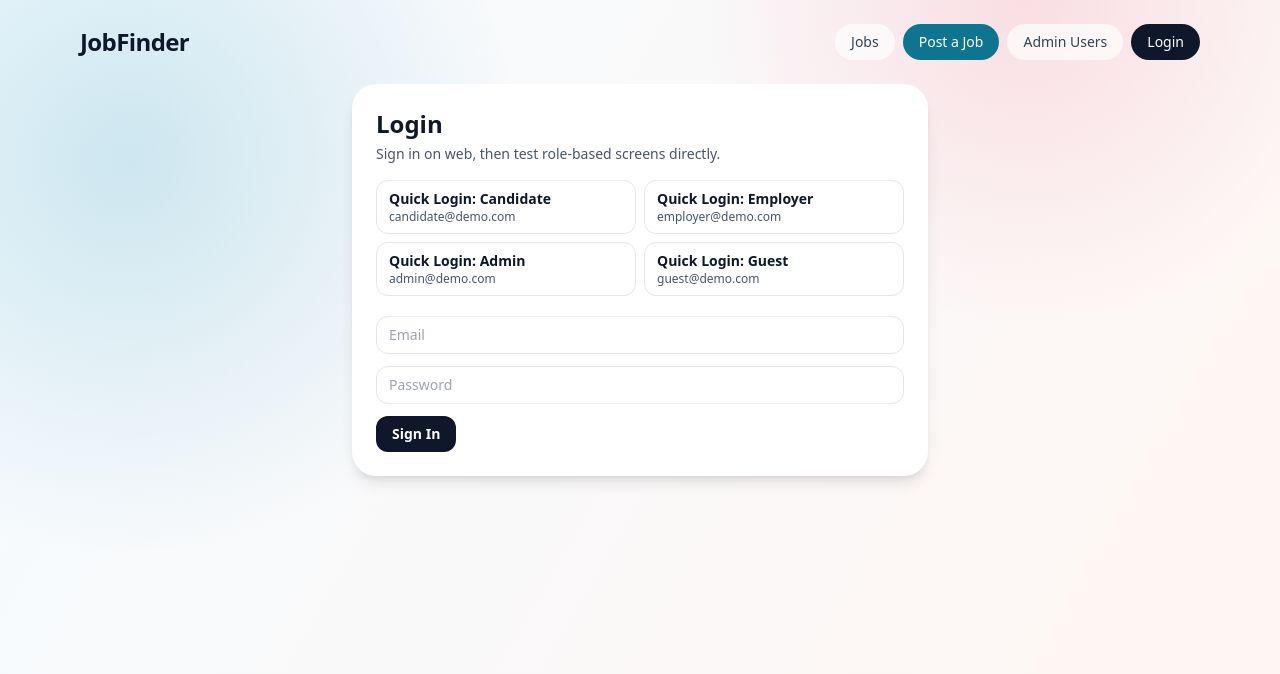
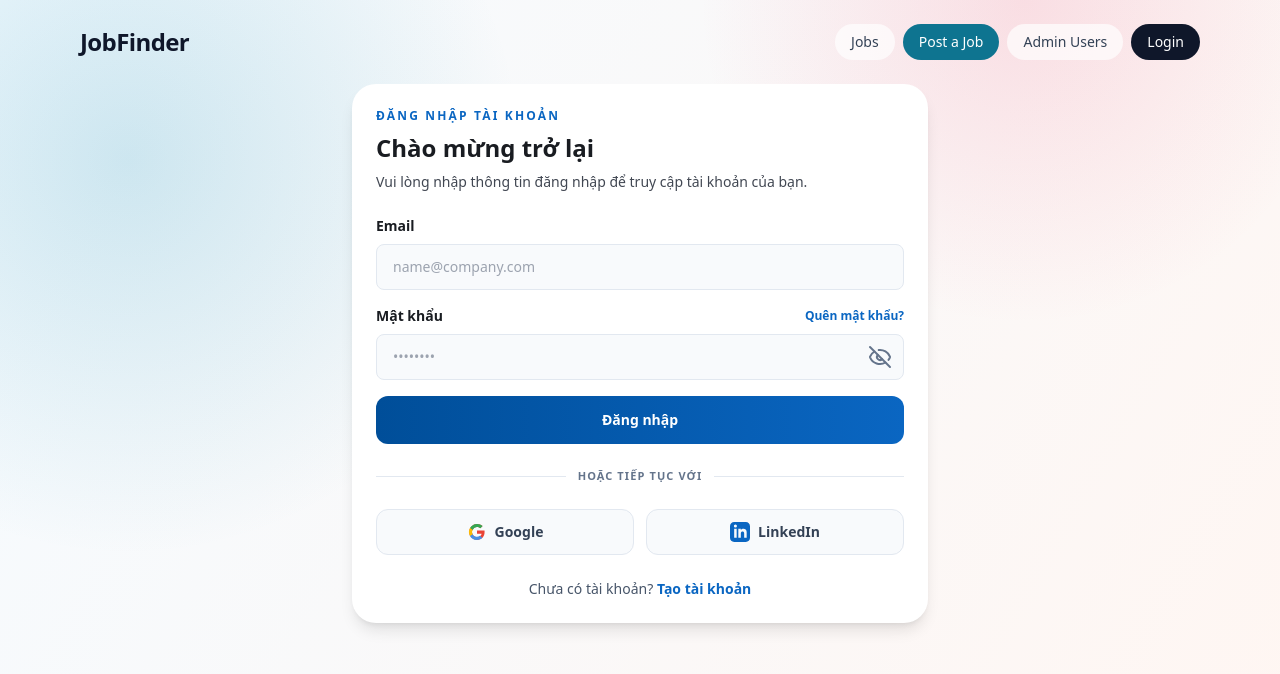
Before and after one commit to Khuongvjppro/TMDT, a Next.js app in the folder frontend/: page /login in a window 1280 px wide. Shown: the top 674 px of the page. Built offline with nearby package versions, Linux system fonts and the light colour scheme; no server answers.

Commit message:
login page

```diff
--- a/frontend/app/login/page.tsx
+++ b/frontend/app/login/page.tsx
@@ -1,22 +1,18 @@
 "use client";
 
+import Link from "next/link";
 import { FormEvent, useState } from "react";
 import { useRouter } from "next/navigation";
+import { Eye, EyeOff } from "lucide-react";
 import { login } from "../../lib/api";
 import { useAuth } from "../../components/auth-provider";
-
-const QUICK_USERS = [
-  { label: "Candidate", email: "candidate@demo.com", password: "123456" },
-  { label: "Employer", email: "employer@demo.com", password: "123456" },
-  { label: "Admin", email: "admin@demo.com", password: "123456" },
-  { label: "Guest", email: "guest@demo.com", password: "123456" },
-];
 
 export default function LoginPage() {
   const router = useRouter();
   const { setAuthState } = useAuth();
   const [message, setMessage] = useState("");
   const [isSubmitting, setIsSubmitting] = useState(false);
+  const [showPassword, setShowPassword] = useState(false);
 
   async function submitCredentials(email: string, password: string) {
     setIsSubmitting(true);
@@ -24,12 +20,12 @@ export default function LoginPage() {
     try {
       const data = await login(email, password);
       setAuthState({ token: data.token, user: data.user });
-      setMessage(`Login success as ${data.user.role}`);
+      setMessage(`Đăng nhập thành công với vai trò ${data.user.role}`);
       router.push("/");
       router.refresh();
     } catch (error) {
       const nextMessage =
-        error instanceof Error ? error.message : "Login failed";
+        error instanceof Error ? error.message : "Đăng nhập thất bại";
       setMessage(nextMessage);
     } finally {
       setIsSubmitting(false);
@@ -45,54 +41,129 @@ export default function LoginPage() {
   }
 
   return (
-    <section className="mx-auto max-w-xl rounded-3xl bg-white p-6 shadow-lg">
-      <h1 className="text-2xl font-black text-slate-900">Login</h1>
-      <p className="mt-1 text-sm text-slate-600">
-        Sign in on web, then test role-based screens directly.
+    <section className="mx-auto max-w-xl rounded-3xl bg-white p-6 text-[#191c21] shadow-lg">
+      <div className="mb-6 space-y-2">
+        <p className="text-xs font-semibold uppercase tracking-[0.18em] text-[#0a66c2]">
+          Đăng nhập tài khoản
         </p>
-
-      <div className="mt-4 grid gap-2 sm:grid-cols-2">
-        {QUICK_USERS.map((item) => (
-          <button
-            key={item.email}
-            type="button"
-            disabled={isSubmitting}
-            onClick={() => submitCredentials(item.email, item.password)}
-            className="rounded-xl border border-slate-200 px-3 py-2 text-left text-sm hover:bg-slate-50 disabled:opacity-60"
-          >
-            <p className="font-semibold text-slate-900">
-              Quick Login: {item.label}
+        <h1 className="text-2xl font-bold text-[#191c21]">Chào mừng trở lại</h1>
+        <p className="text-sm text-[#414752]">
+          Vui lòng nhập thông tin đăng nhập để truy cập tài khoản của bạn.
         </p>
-            <p className="text-xs text-slate-600">{item.email}</p>
-          </button>
-        ))}
       </div>
 
-      <form className="mt-5 space-y-3" onSubmit={onSubmit}>
+      <form className="space-y-4" onSubmit={onSubmit}>
+        <div className="space-y-2">
+          <label className="block text-sm font-semibold text-[#191c21]" htmlFor="email">
+            Email
+          </label>
           <input
+            id="email"
             name="email"
             type="email"
-          placeholder="Email"
-          className="w-full rounded-xl border px-3 py-2 text-sm"
+            placeholder="name@company.com"
+            className="w-full rounded-lg border border-slate-200 bg-slate-50 px-4 py-3 text-sm text-[#191c21] outline-none transition focus:border-[#0a66c2] focus:ring-2 focus:ring-[#0a66c2]/20"
             required
             disabled={isSubmitting}
           />
+        </div>
+
+        <div className="space-y-2">
+          <div className="flex items-center justify-between">
+            <label className="block text-sm font-semibold text-[#191c21]" htmlFor="password">
+              Mật khẩu
+            </label>
+            <button
+              type="button"
+              className="text-xs font-semibold text-[#0a66c2] hover:underline"
+            >
+              Quên mật khẩu?
+            </button>
+          </div>
+          <div className="relative">
             <input
+              id="password"
               name="password"
-          type="password"
-          placeholder="Password"
-          className="w-full rounded-xl border px-3 py-2 text-sm"
+              type={showPassword ? "text" : "password"}
+              placeholder="••••••••"
+              className="w-full rounded-lg border border-slate-200 bg-slate-50 px-4 py-3 pr-12 text-sm text-[#191c21] outline-none transition focus:border-[#0a66c2] focus:ring-2 focus:ring-[#0a66c2]/20"
               required
               disabled={isSubmitting}
             />
             <button
+              type="button"
+              onClick={() => setShowPassword((prev) => !prev)}
+              className="absolute right-3 top-1/2 -translate-y-1/2 text-slate-500 hover:text-slate-800"
+              aria-label="Hiển thị mật khẩu"
+              title={showPassword ? "Ẩn mật khẩu" : "Hiện mật khẩu"}
+            >
+              {showPassword ? <Eye /> : <EyeOff />}
+            </button>
+          </div>
+        </div>
+
+        <button
           type="submit"
           disabled={isSubmitting}
-          className="rounded-xl bg-slate-900 px-4 py-2 text-sm font-semibold text-white disabled:opacity-60"
+          className="w-full rounded-xl bg-gradient-to-r from-[#004e99] to-[#0a66c2] py-3.5 text-sm font-bold text-white transition active:scale-[0.99] disabled:opacity-60"
         >
-          {isSubmitting ? "Signing in..." : "Sign In"}
+          {isSubmitting ? "Đang đăng nhập..." : "Đăng nhập"}
         </button>
       </form>
+
+      <div className="relative my-6">
+        <div className="absolute inset-0 flex items-center">
+          <div className="w-full border-t border-slate-200" />
+        </div>
+        <div className="relative flex justify-center text-[11px] uppercase">
+          <span className="bg-white px-3 font-semibold tracking-widest text-slate-500">
+            hoặc tiếp tục với
+          </span>
+        </div>
+      </div>
+
+      <div className="grid grid-cols-2 gap-3">
+        <button
+          type="button"
+          className="flex items-center justify-center gap-2 rounded-xl border border-slate-200 bg-slate-50 px-4 py-3 text-sm font-semibold text-slate-700 transition hover:bg-slate-100"
+        >
+          <svg viewBox="0 0 24 24" aria-hidden="true" className="h-5 w-5">
+            <path
+              fill="#EA4335"
+              d="M12 10.2v3.9h5.5c-.2 1.3-1.5 3.9-5.5 3.9-3.3 0-6-2.7-6-6s2.7-6 6-6c1.9 0 3.2.8 4 1.5l2.7-2.6C17 3.4 14.7 2.5 12 2.5a9.5 9.5 0 1 0 0 19c5.5 0 9.1-3.9 9.1-9.4 0-.6 0-1.1-.1-1.9H12Z"
+            />
+            <path
+              fill="#34A853"
+              d="M3.6 7.3l3.2 2.3A6 6 0 0 1 12 6c1.9 0 3.2.8 4 1.5l2.7-2.6C17 3.4 14.7 2.5 12 2.5 8.3 2.5 5 4.6 3.6 7.3Z"
+            />
+            <path
+              fill="#4A90E2"
+              d="M12 21.5c2.6 0 4.8-.9 6.4-2.5l-3-2.5c-.8.6-2 1.1-3.4 1.1-4 0-5.3-2.6-5.5-3.9l-3.2 2.5A9.5 9.5 0 0 0 12 21.5Z"
+            />
+            <path
+              fill="#FBBC05"
+              d="M3.6 16.7a9.5 9.5 0 0 1 0-9.4l3.2 2.3A6 6 0 0 0 6 12c0 .8.2 1.7.8 2.7l-3.2 2Z"
+            />
+          </svg>
+          Google
+        </button>
+        <button
+          type="button"
+          className="flex items-center justify-center gap-2 rounded-xl border border-slate-200 bg-slate-50 px-4 py-3 text-sm font-semibold text-slate-700 transition hover:bg-slate-100"
+        >
+          <svg viewBox="0 0 24 24" aria-hidden="true" className="h-5 w-5 fill-[#0A66C2]">
+            <path d="M19 0H5C2.2 0 0 2.2 0 5v14c0 2.8 2.2 5 5 5h14c2.8 0 5-2.2 5-5V5c0-2.8-2.2-5-5-5Zm-11 19H5V8h3v11ZM6.5 6.7A1.8 1.8 0 1 1 6.5 3a1.8 1.8 0 0 1 0 3.7ZM20 19h-3v-5.3c0-3.2-4-3-4 0V19h-3V8h3v1.7c1.4-2.4 7-2.6 7 2.4V19Z" />
+          </svg>
+          LinkedIn
+        </button>
+      </div>
+
+      <p className="mt-6 text-center text-sm text-slate-600">
+        Chưa có tài khoản?{" "}
+        <Link href="/register" className="font-semibold text-[#0a66c2] hover:underline">
+          Tạo tài khoản
+        </Link>
+      </p>
 
       {message ? (
         <p className="mt-4 text-sm font-medium text-slate-700">{message}</p>
```
Lines whose indentation alone changed are shown as unchanged.
